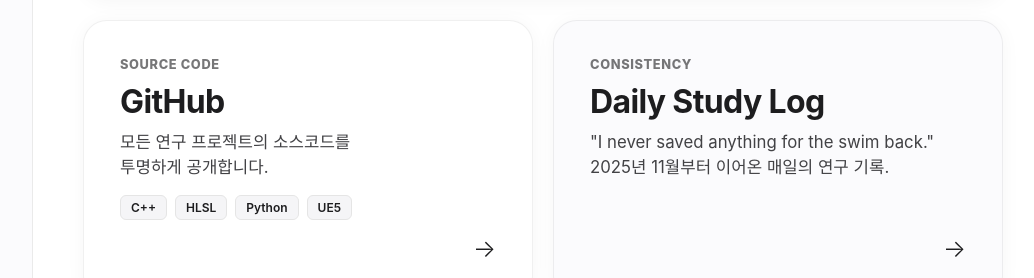
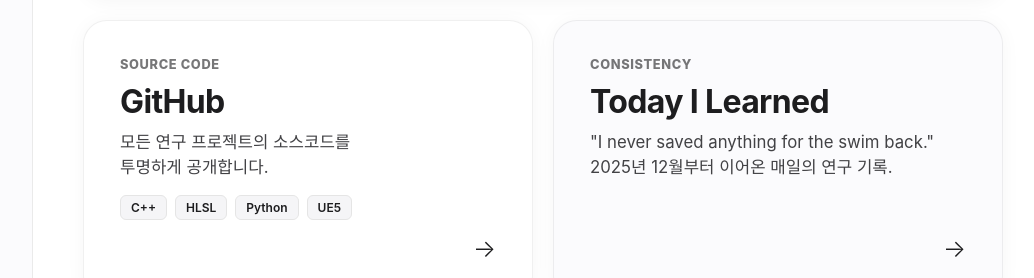
Before and after one commit to KimDongGun324/kimdonggun324.github.io, a Jekyll site: the page built from index.md, in a window 1280 px wide. Shown: the part 1196-1474 px from the top of the page, without its empty margins (227-1261 px from the left). Built offline with Jekyll 4.4.1, drawn with Linux system fonts in a browser that asks for light colours; some web fonts are replaced.

Commit message:
Update index.md

```diff
--- a/index.md
+++ b/index.md
@@ -214,10 +214,10 @@ permalink: /
       <div style="position:relative; z-index:1; height:100%; display:flex; flex-direction:column;">
         <div>
           <div class="bento-label">Consistency</div>
-          <div class="bento-title">Daily Study Log</div>
+          <div class="bento-title">Today I Learned</div>
           <div class="bento-desc">
             "I never saved anything for the swim back."<br>
-            2025년 11월부터 이어온 매일의 연구 기록.
+            2025년 12월부터 이어온 매일의 연구 기록.
           </div>
         </div>
         <div class="icon-arrow">→</div>
```
